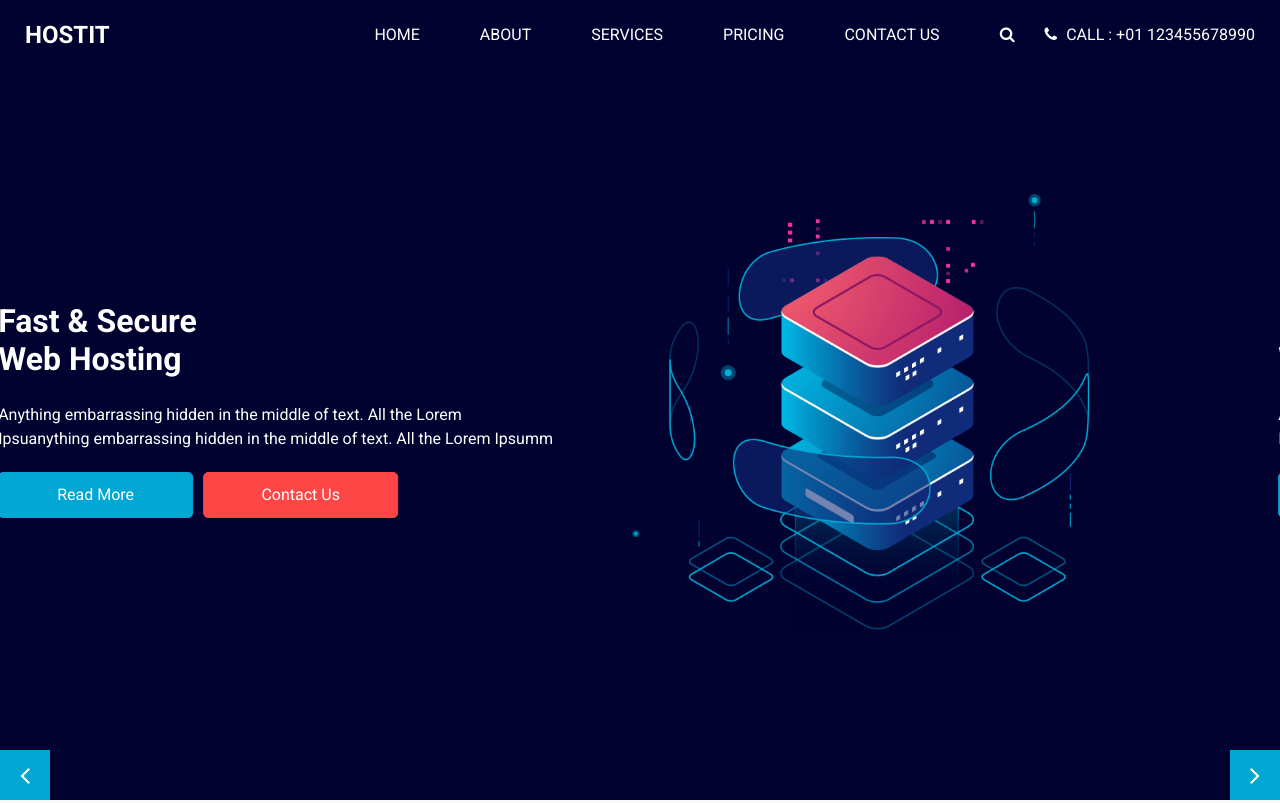
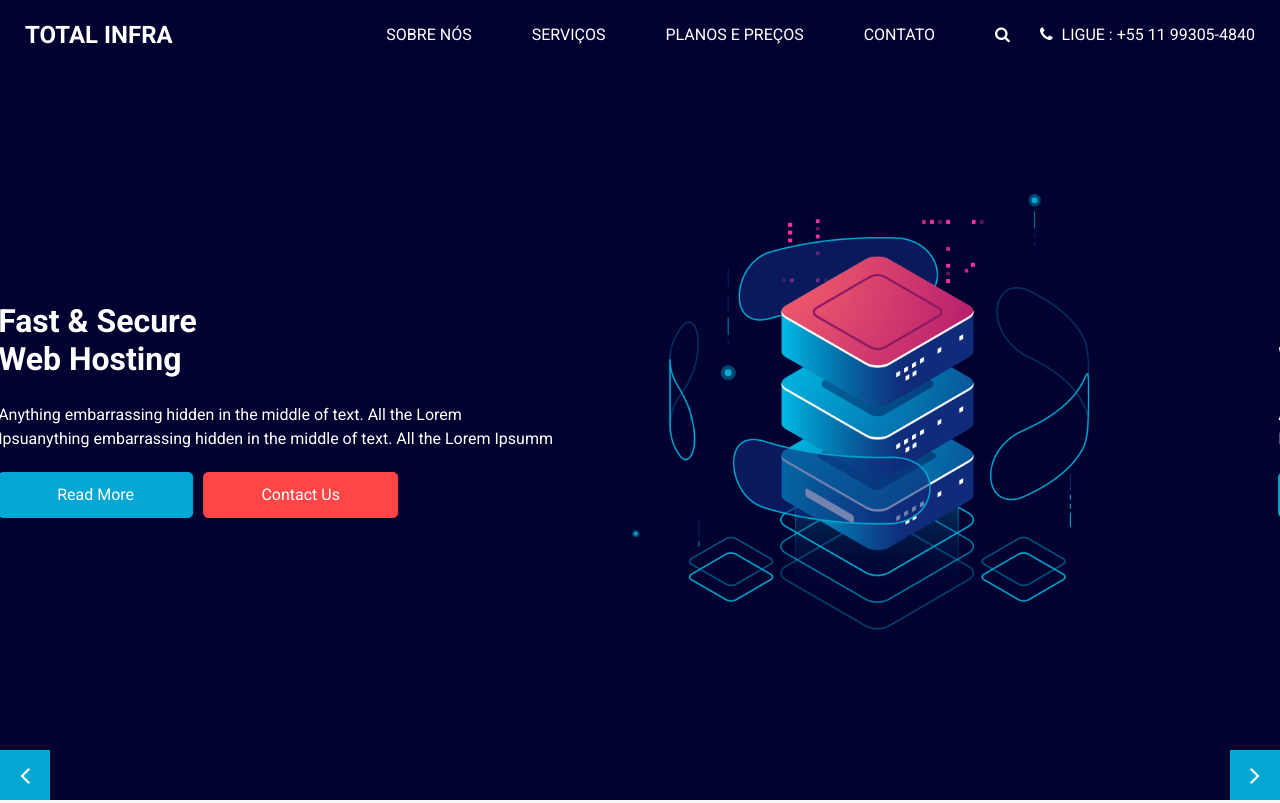
Before and after one commit to totalinfra/webpage, a plain HTML site: page index.html in a window 1280 px wide. Shown: the top 803 px of the page. Drawn offline with Linux system fonts and the light colour scheme; a script that the page names is missing.

Commit message:
Modify index.html - Menu tradução

```diff
--- a/index.html
+++ b/index.html
@@ -40,7 +40,7 @@
       <div class="container-fluid">
         <nav class="navbar navbar-expand-lg custom_nav-container ">
           <a class="navbar-brand" href="index.html">
-            <span>Hostit</span>
+            <span>TOTAL INFRA&nbsp;</span>
           </a>
 
           <button class="navbar-toggler" type="button" data-toggle="collapse" data-target="#navbarSupportedContent" aria-controls="navbarSupportedContent" aria-expanded="false" aria-label="Toggle navigation">
@@ -50,19 +50,19 @@
           <div class="collapse navbar-collapse" id="navbarSupportedContent">
             <ul class="navbar-nav  ml-auto">
               <li class="nav-item active">
-                <a class="nav-link" href="index.html">Home <span class="sr-only">(current)</span></a>
+                <a class="nav-link" href="index.html"> <span class="sr-only">(current)</span></a>
               </li>
               <li class="nav-item">
-                <a class="nav-link" href="about.html"> About</a>
+                <a class="nav-link" href="about.html"> SOBRE NÓS</a>
               </li>
               <li class="nav-item">
-                <a class="nav-link" href="service.html">Services</a>
+                <a class="nav-link" href="service.html">SERVIÇOS</a>
               </li>
               <li class="nav-item">
-                <a class="nav-link" href="price.html">Pricing</a>
+                <a class="nav-link" href="price.html">PLANOS E PREÇOS</a>
               </li>
               <li class="nav-item">
-                <a class="nav-link" href="contact.html">Contact Us</a>
+                <a class="nav-link" href="contact.html">CONTATO</a>
               </li>
             </ul>
             <div class="quote_btn-container">
@@ -74,8 +74,8 @@
               <a href="">
                 <i class="fa fa-phone" aria-hidden="true"></i>
                 <span>
-                  Call : +01 123455678990
-                </span>
+                  Ligue : +55 11 99305-4840
+              </span>
               </a>
             </div>
           </div>
```
